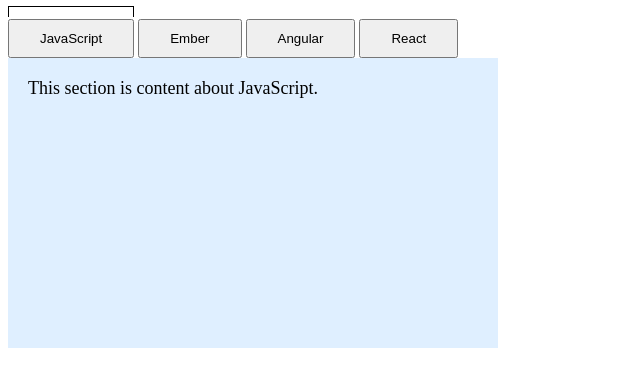
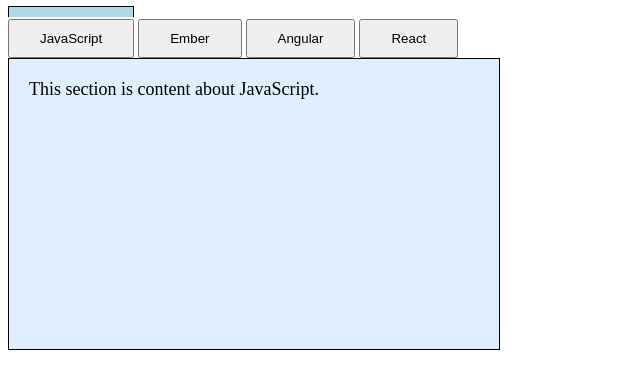
Before and after one commit to JesseSoldat/tabular-buttons, a plain HTML site: page buttonTab/index.html in a window 1280 px wide. Both pictures are taken after a click on the button "JavaScript". Shown: the part 61-450 px from the top of the page, without its empty margins (0-640 px from the left). Drawn offline with Linux system fonts and the light colour scheme.

Commit message:
each time you click on a button the button mark moves above the target button

```diff
--- a/buttonTab/index.html
+++ b/buttonTab/index.html
@@ -13,7 +13,7 @@
     <button id="btn3" onclick="loadContent(this)">Angular</button>
     <button id="btn4" onclick="loadContent(this)">React</button>
   </div>
-  <div id="mycontent">Content</div>
+  <div id="mycontent">This section is content about JavaScript.</div>
 
 
 <script src="main.js"></script>
--- a/buttonTab/main.css
+++ b/buttonTab/main.css
@@ -1,6 +1,6 @@
 #mycontent {
   font-size: 18px;
-  border: : #000 1px solid;
+  border: #000 1px solid;
   width: 450px;
   height: 250px;
   padding: 20px;
@@ -13,6 +13,7 @@
 #btn_marker {
   position: absolute;
   border: #000 1px solid;
+  background-color: lightblue;
   border-bottom: none;
   width: 0px;
   height: 10px;
--- a/buttonTab/main.js
+++ b/buttonTab/main.js
@@ -1,15 +1,17 @@
-
+  var btnMarker = getElem("btn_marker");
 
    function getElem(elem) {
     return document.getElementById(elem);
    }
 
    function loadContent(btn) {
+      btnMarker.style.left = btn.offsetLeft+"px";
+      btn_marker.style.width = btn.offsetWidth-2+"px";
+
       getElem("mycontent").innerHTML = "This section is content about " + btn.innerHTML +".";
    }
 
   function initMenu() {
-    var btnMarker = getElem("btn_marker");
     btnMarker.style.left = getElem("btn1").offsetLeft+"px";
     btnMarker.style.width = getElem("btn1").offsetWidth-2+"px";
     btnMarker.style.display = "block";
```
